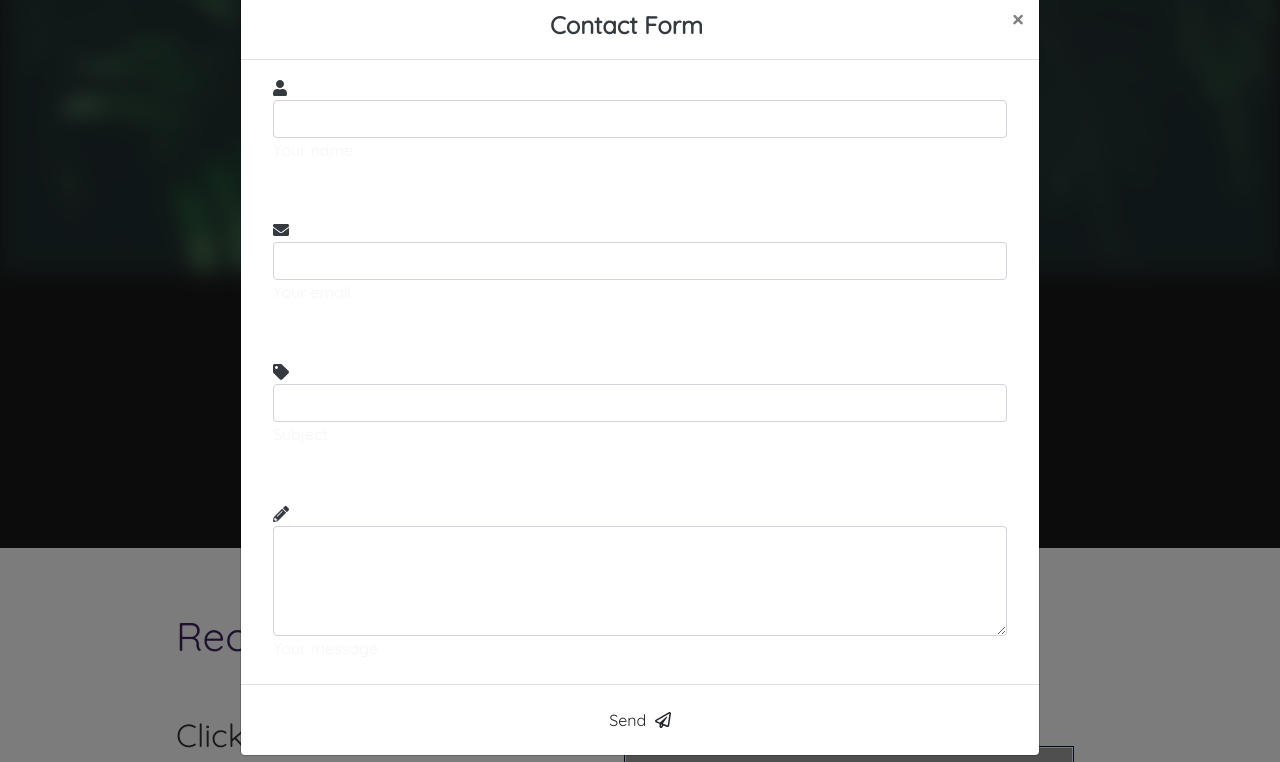
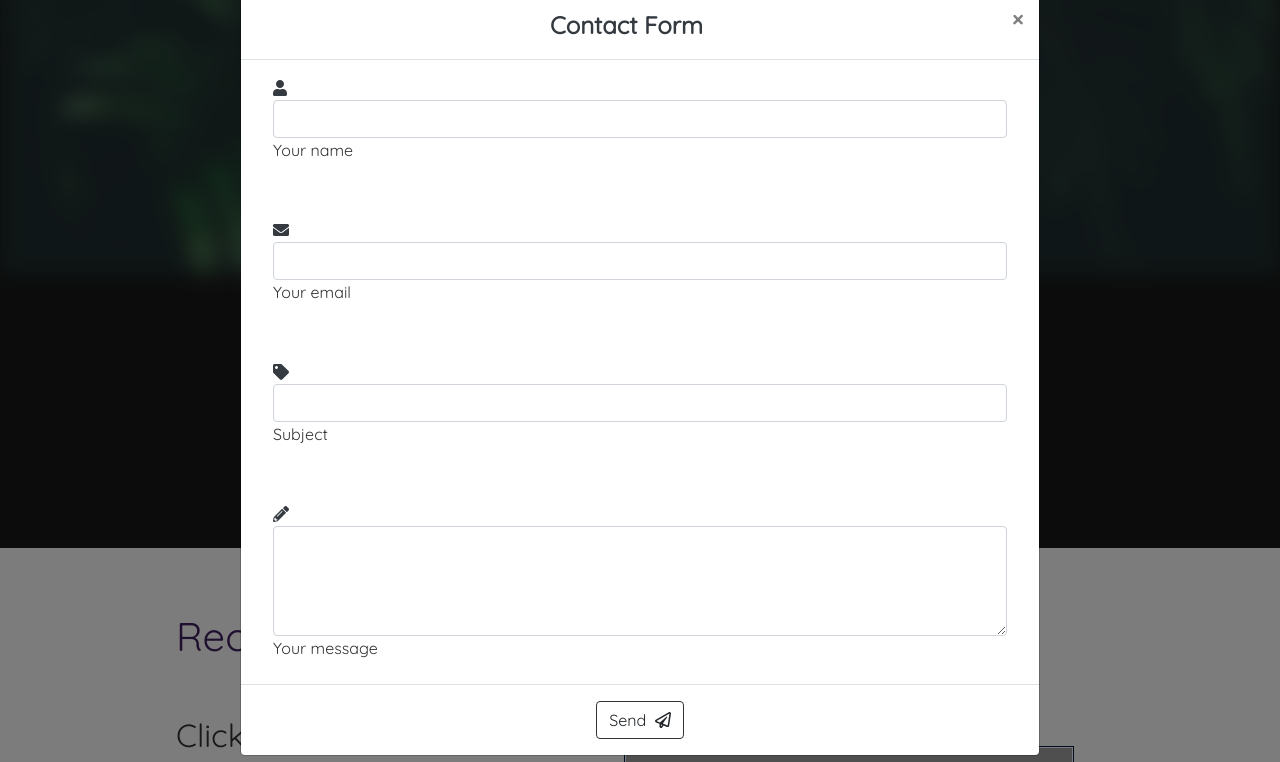
Before and after one commit to rbartl2/rbartl2.github.io, a plain HTML site: page index.html in a window 1280 px wide. Both pictures are taken after a click on the icon 956 px from the left and 888 px from the top of the page. Shown: the part 526-1288 px from the top of the page. Drawn offline with nearby package versions, Linux system fonts and the light colour scheme; grey boxes are pictures that could not be loaded.

Commit message:
contact modal styling

```diff
--- a/assets/css/style.css
+++ b/assets/css/style.css
@@ -138,6 +138,19 @@ body{
     border:1px solid #021a40;
 }
 
+.md-form{
+    color:#333;
+}
+
+#modal_contact_button{
+    border-color: #333;
+}
+
+#modal_contact_button:hover{
+    color:#1E90FF;
+    cursor: pointer;
+}
+
 footer{
     padding: 2rem;
 }
--- a/index.html
+++ b/index.html
@@ -259,7 +259,7 @@
 
       </div>
       <div class="modal-footer d-flex justify-content-center">
-        <button class="btn btn-unique">Send <i class="far fa-paper-plane ml-1"></i></button>
+        <button class="btn btn-unique" id="modal_contact_button">Send <i class="far fa-paper-plane ml-1"></i></button>
       </div>
     </div>
   </div>
```
